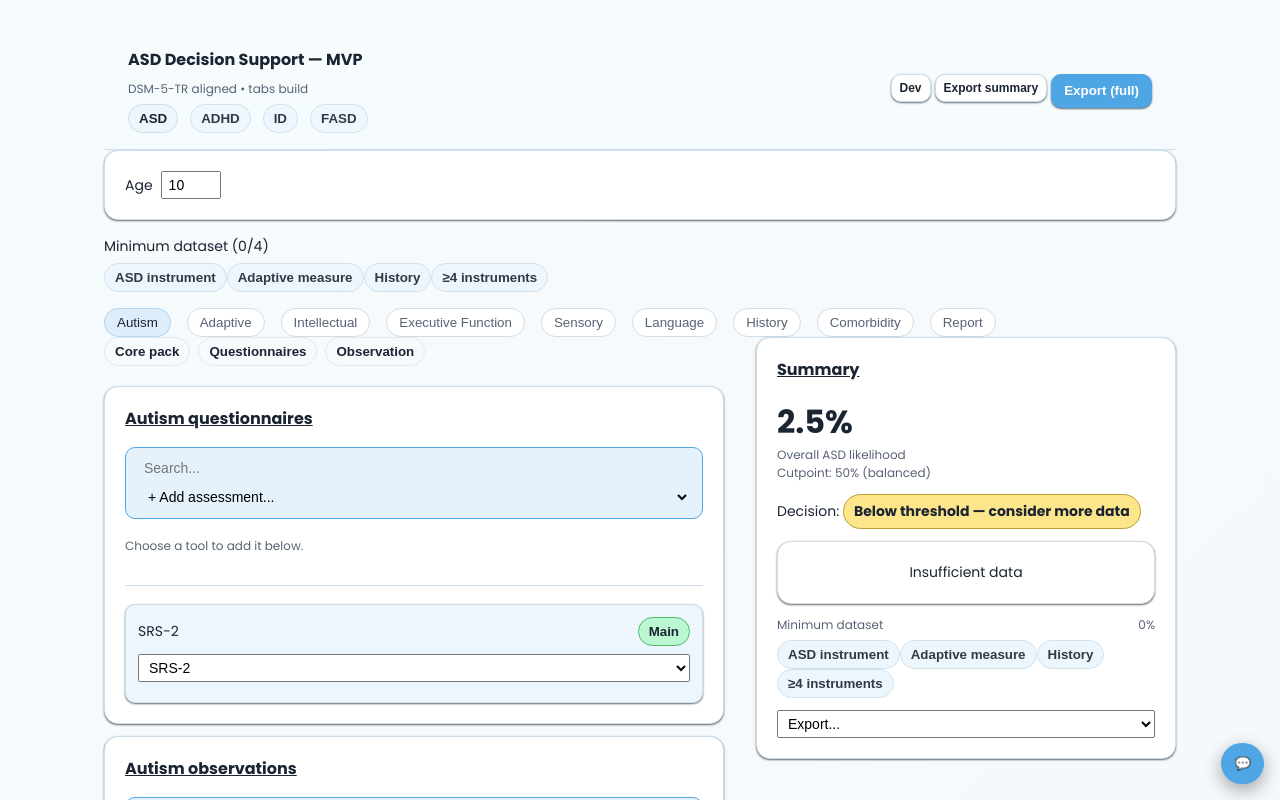
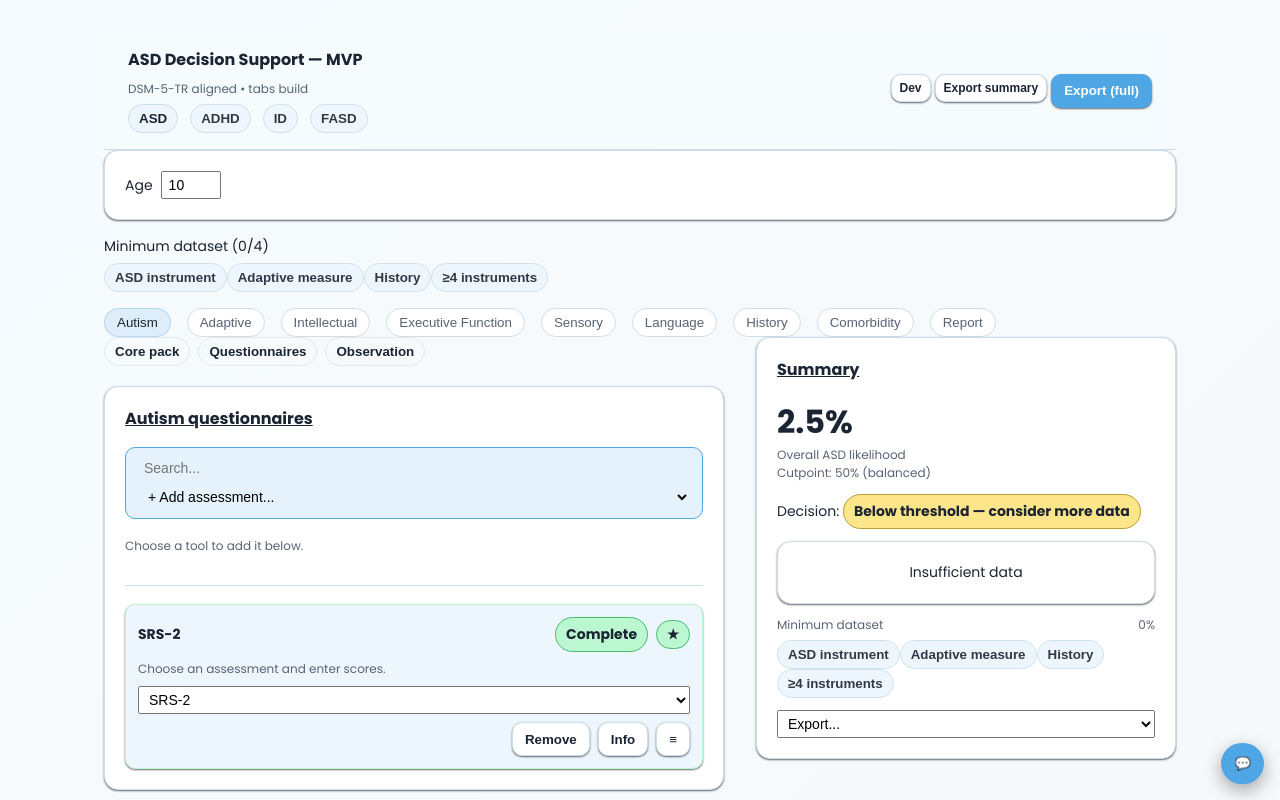
Before and after one commit to dolorvi/asd-ds, a React (Vite) app: page / in a window 1280 px wide. Shown: the top 800 px of the page. Built offline with nearby package versions, Linux system fonts and the light colour scheme; the HTML template or start-up script is replaced by a standard one.

Commit message:
feat: redesign assessment cards

```diff
--- a/src/index.css
+++ b/src/index.css
@@ -98,15 +98,22 @@ button:disabled{opacity:.6;cursor:not-allowed}
 .badge--ok{background:var(--tone-good);border:1px solid color-mix(in hsl, var(--tone-good) 60%, black 40%)}
 .badge--warn{background:var(--tone-warn);border:1px solid color-mix(in hsl, var(--tone-warn) 60%, black 40%)}
 .badge--danger{background:var(--tone-danger);border:1px solid color-mix(in hsl, var(--tone-danger) 60%, black 40%)}
+.badge--neutral{background:var(--tone-neutral);border:1px solid color-mix(in hsl, var(--tone-neutral) 60%, black 40%)}
 
 /* assessment picker & cards */
 .assessment-add-row{display:grid;gap:4px;background:color-mix(in hsl,var(--accent) 14%,transparent);border:1px solid var(--accent);border-radius:10px;padding:8px 12px}
 .assessment-add-row input,.assessment-add-row select{background:transparent;border:none;width:100%}
 .assessment-divider{margin:12px 0;border:none;border-top:1px solid var(--border)}
 .assessment-card{background:var(--elev);border:1px solid var(--border);border-radius:10px;box-shadow:var(--shadow-1);padding:12px}
-.assessment-card__header{display:flex;justify-content:space-between;align-items:center;margin-bottom:8px}
+.assessment-card__header{display:flex;justify-content:space-between;align-items:center;gap:8px;margin-bottom:8px}
+.assessment-card__title{flex:1;font-weight:600}
+.assessment-card__hint{margin:0 0 8px 0}
 .assessment-card__body{margin-bottom:8px}
+.assessment-card__actions{display:flex;justify-content:flex-end;gap:8px;margin-top:8px}
 .assessment-card__footer{text-align:right}
+.assessment-card--empty{border-color:var(--tone-neutral)}
+.assessment-card--partial{border-color:var(--tone-warn)}
+.assessment-card--complete{border-color:var(--tone-good)}
 .assessment-placeholder{padding:16px;border:2px dashed var(--border);border-radius:10px;text-align:center;color:var(--muted)}
 .text-danger{color:color-mix(in hsl,var(--tone-danger) 60%,black 40%)}
 
--- a/src/panels/AssessmentPanel.tsx
+++ b/src/panels/AssessmentPanel.tsx
@@ -108,18 +108,33 @@ export function AssessmentPanel({
             No assessments added — select one above to get started.
           </div>
         )}
-        {items.map((a) => (
-          <div key={a.index} className="assessment-card">
+        {items.map((a) => {
+          const state = a.selected ? "complete" : "empty";
+          const chipClass =
+            state === "complete"
+              ? "badge badge--ok"
+              : state === "partial"
+              ? "badge badge--warn"
+              : "badge badge--neutral";
+          const chipLabel =
+            state === "complete" ? "Complete" : state === "partial" ? "Partial" : "Empty";
+          return (
+            <div key={a.index} className={`assessment-card assessment-card--${state}`}>
               <div className="assessment-card__header">
-              <span>{a.selected || "Select"}</span>
+                <span className="assessment-card__title">{a.selected || "Select"}</span>
+                <span className={chipClass}>{chipLabel}</span>
                 <button
                   type="button"
                   className={`badge${a.primary ? " badge--ok" : ""}`}
                   onClick={() => togglePrimary(a.index)}
+                  title="Toggle main assessment"
                 >
-                Main
+                  ★
                 </button>
               </div>
+              <p className="small assessment-card__hint">
+                Choose an assessment and enter scores.
+              </p>
               <div className="assessment-card__body">
                 <label>
                   <select
@@ -140,19 +155,33 @@ export function AssessmentPanel({
                   </select>
                 </label>
               </div>
-            <div className="assessment-card__footer">
-              {items.length > 1 && (
+              <div className="assessment-card__actions">
                 <button
                   type="button"
                   className="btn"
                   onClick={() => removeAssessment(a.index)}
                 >
-                  × Remove
+                  Remove
                 </button>
-              )}
+                <button
+                  type="button"
+                  className="btn"
+                  onClick={() => window.alert(`Info about ${a.selected || "this assessment"}`)}
+                >
+                  Info
+                </button>
+                <button
+                  type="button"
+                  className="btn"
+                  title="Drag to reorder"
+                  style={{ cursor: "grab" }}
+                >
+                  ≡
+                </button>
               </div>
             </div>
-        ))}
+          );
+        })}
       </div>
     </Card>
   );
```
Lines whose indentation alone changed are shown as unchanged.
